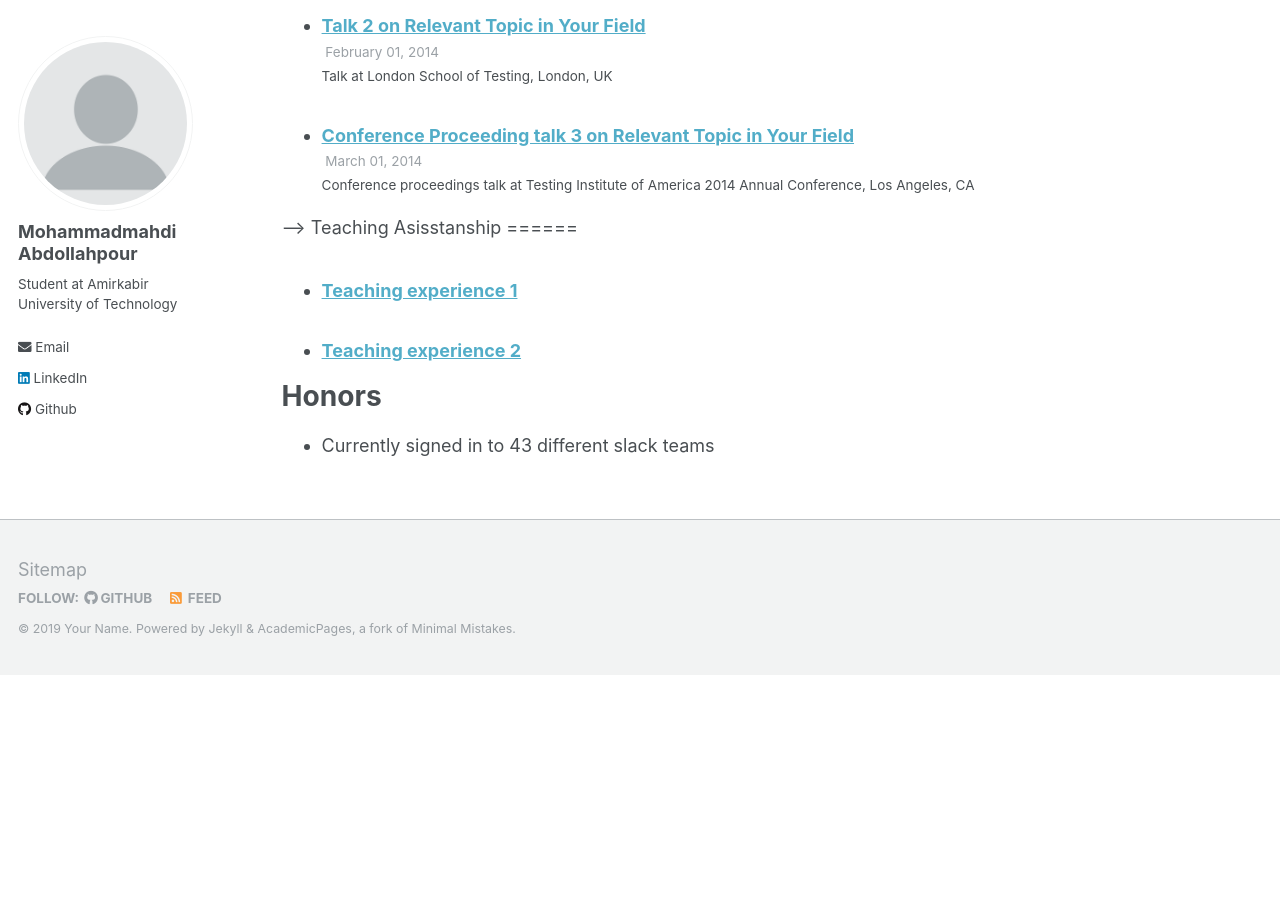
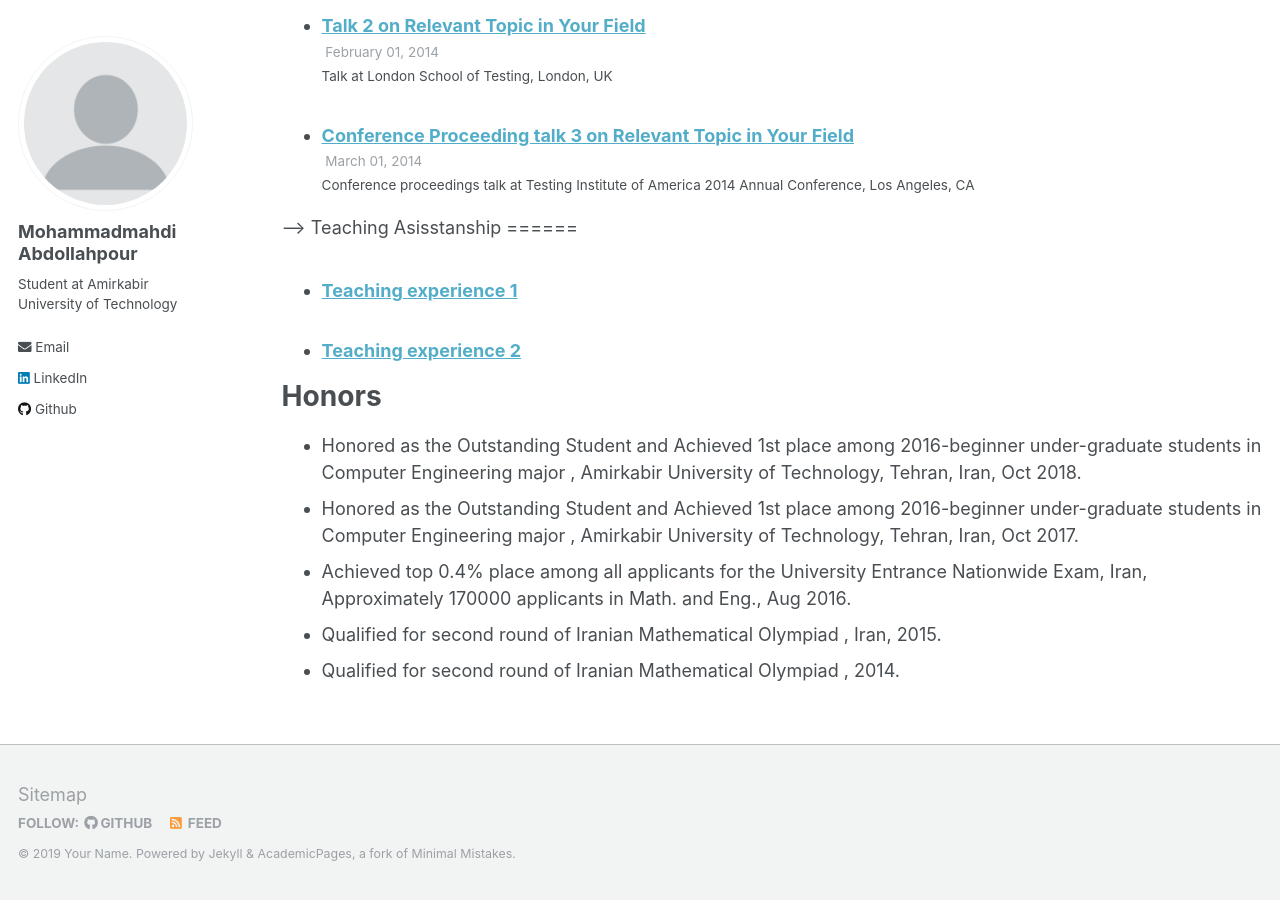
Before and after one commit to mahdiabdollahpour/mahdiabdollahpour.github.io, a Jekyll site: the page built from _pages/cv.md, in a window 1280 px wide and 900 px high, scrolled down 1532 px. Built offline with Jekyll 4.4.1, drawn with Linux system fonts in a browser that asks for light colours; before the commit the page ends 2207 px from its top, so only the background shows below that.

Commit message:
cv updated #2

```diff
--- a/_pages/cv.md
+++ b/_pages/cv.md
@@ -56,4 +56,13 @@ Teaching Asisstanship
 
 Honors
 ======
-* Currently signed in to 43 different slack teams
+* Honored as the Outstanding Student and Achieved 1st place among 2016-beginner
+under-graduate students in Computer Engineering major , Amirkabir University
+of Technology, Tehran, Iran, Oct 2018.
+* Honored as the Outstanding Student and Achieved 1st place among 2016-beginner
+under-graduate students in Computer Engineering major , Amirkabir University
+of Technology, Tehran, Iran, Oct 2017.
+* Achieved top 0.4% place among all applicants for the University Entrance Nationwide
+Exam, Iran, Approximately 170000 applicants in Math. and Eng., Aug 2016.
+* Qualified for second round of Iranian Mathematical Olympiad , Iran, 2015.
+* Qualified for second round of Iranian Mathematical Olympiad , 2014.
```
